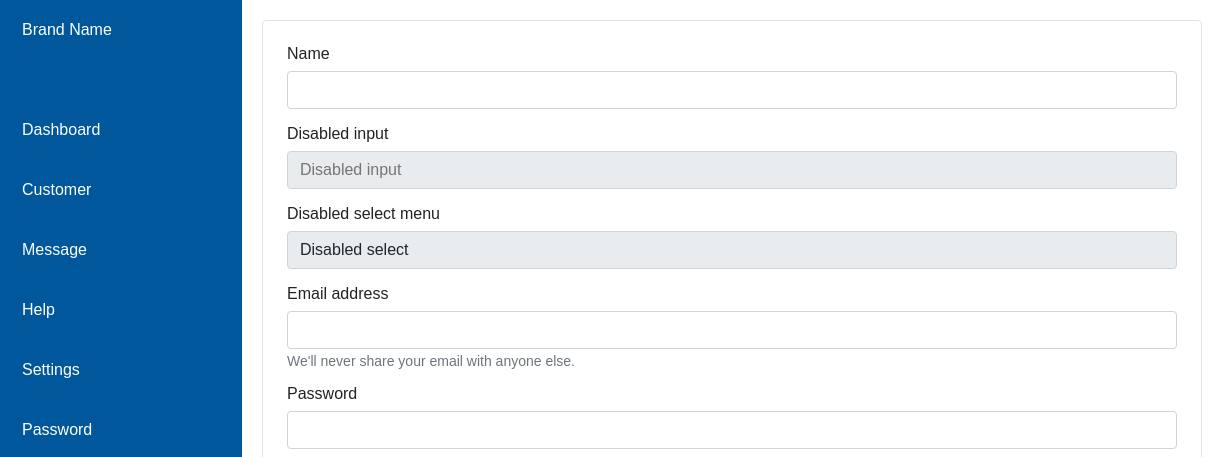
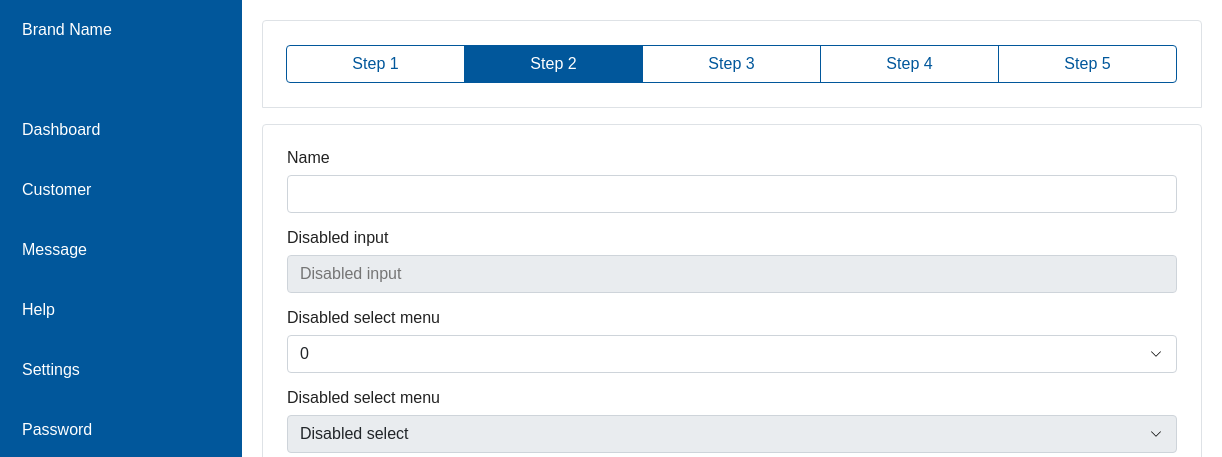
Before and after one commit to tazz0009/css-test, a plain HTML site: page no03_dashbordtemplate/index.html in a window 1280 px wide. Shown: the top 457 px of the page, 58-1280 px from the left. Drawn offline with nearby package versions, Linux system fonts and the light colour scheme.

Commit message:
update README.md

```diff
--- a/no03_dashbordtemplate/index.html
+++ b/no03_dashbordtemplate/index.html
@@ -80,6 +80,64 @@
     <div class="main">
       <div class="contents">
         <div class="bd-example">
+          <div
+            class="btn-group"
+            role="group"
+            aria-label="Basic checkbox toggle button group"
+          >
+            <input
+              type="checkbox"
+              class="btn-check"
+              id="btncheck1"
+              autocomplete="off"
+            />
+            <label class="btn btn-outline-primary" for="btncheck1"
+              >Step 1</label
+            >
+
+            <input
+              type="checkbox"
+              class="btn-check"
+              id="btncheck2"
+              autocomplete="off"
+              checked
+            />
+            <label class="btn btn-outline-primary" for="btncheck2"
+              >Step 2</label
+            >
+
+            <input
+              type="checkbox"
+              class="btn-check"
+              id="btncheck3"
+              autocomplete="off"
+            />
+            <label class="btn btn-outline-primary" for="btncheck3"
+              >Step 3</label
+            >
+
+            <input
+              type="checkbox"
+              class="btn-check"
+              id="btncheck4"
+              autocomplete="off"
+            />
+            <label class="btn btn-outline-primary" for="btncheck3"
+              >Step 4</label
+            >
+
+            <input
+              type="checkbox"
+              class="btn-check"
+              id="btncheck5"
+              autocomplete="off"
+            />
+            <label class="btn btn-outline-primary" for="btncheck3"
+              >Step 5</label
+            >
+          </div>
+        </div>
+        <div class="bd-example">
           <form>
             <div class="mb-3">
               <label for="exampleInputName" class="form-label">Name</label>
@@ -96,6 +154,16 @@
                 placeholder="Disabled input"
                 readonly
               />
+            </div>
+            <div class="mb-3">
+              <label for="disabledSelect" class="form-label"
+                >Disabled select menu</label
+              >
+              <select id="disabledSelect" class="form-select">
+                <option>0</option>
+                <option>1</option>
+                <option>2</option>
+              </select>
             </div>
             <div class="mb-3">
               <label for="disabledSelect" class="form-label"
--- a/no03_dashbordtemplate/style.css
+++ b/no03_dashbordtemplate/style.css
@@ -192,6 +192,12 @@ label {
   border-radius: 0.25rem;
   appearance: none;
   transition: none;
+  background-image: url(./chevron-down.svg);
+}
+.form-select:focus {
+  border-color: #86b7fe;
+  outline: 0;
+  box-shadow: 0 0 0 0.25rem rgb(13 110 253 / 25%);
 }
 .form-select:disabled,
 .form-select[readonly] {
@@ -213,6 +219,49 @@ label {
   font-size: 1rem;
   border-radius: 0.25rem;
 }
+.btn-outline-primary {
+  color: var(--blue);
+  border-color: var(--blue);
+  pointer-events: none;
+}
+.btn-group > .btn-group:not(:last-child) > .btn,
+.btn-group > .btn:not(:last-child):not(.dropdown-toggle) {
+  border-top-right-radius: 0;
+  border-bottom-right-radius: 0;
+}
+.btn-group > .btn-group:not(:first-child),
+.btn-group > .btn:not(:first-child) {
+  margin-left: -1px;
+}
+.btn-group-vertical > .btn,
+.btn-group > .btn {
+  position: relative;
+  flex: 1 1 auto;
+}
+.btn-group > .btn-group:not(:last-child) > .btn,
+.btn-group > .btn:not(:last-child):not(.dropdown-toggle) {
+  border-top-right-radius: 0;
+  border-bottom-right-radius: 0;
+}
+.btn-group > .btn-group:not(:first-child) > .btn,
+.btn-group > .btn:nth-child(n + 3),
+.btn-group > :not(.btn-check) + .btn {
+  border-top-left-radius: 0;
+  border-bottom-left-radius: 0;
+}
+.btn-group > .btn-group:not(:first-child),
+.btn-group > .btn:not(:first-child) {
+  margin-left: -1px;
+}
+.btn-check:active + .btn-outline-primary,
+.btn-check:checked + .btn-outline-primary,
+.btn-outline-primary.active,
+.btn-outline-primary.dropdown-toggle.show,
+.btn-outline-primary:active {
+  color: #fff;
+  background-color: var(--blue);
+  border-color: var(--blue);
+}
 .btn-primary {
   color: #fff;
   background-color: #0d6efd;
@@ -223,3 +272,15 @@ label {
   background-color: #0b5ed7;
   border-color: #0a58ca;
 }
+.btn-group,
+.btn-group-vertical {
+  position: relative;
+  display: inline-flex;
+  vertical-align: middle;
+  width: 100%;
+}
+.btn-check {
+  position: absolute;
+  clip: rect(0, 0, 0, 0);
+  pointer-events: none;
+}
```
Also changed, not shown: no03_dashbordtemplate/chevron-down.svg (added), no03_dashbordtemplate/chevron-up.svg (added).
